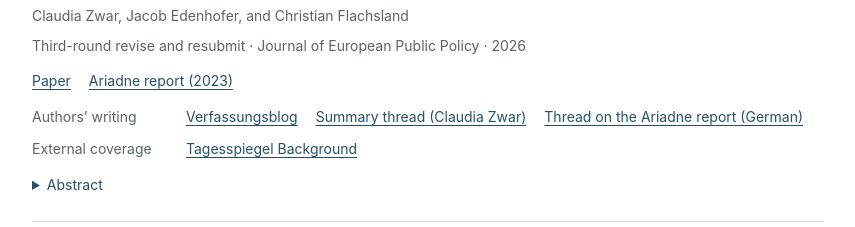
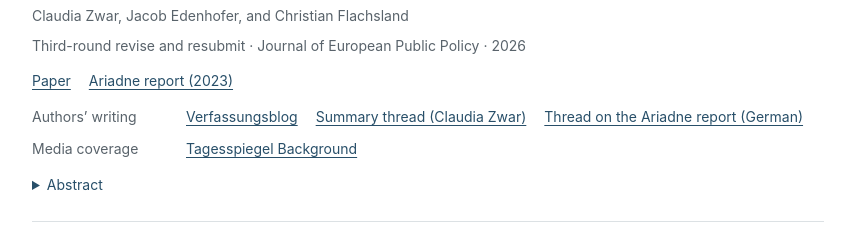
Before and after one commit to jacob-edenhofer/Website, a Next.js app: page /research in a window 1280 px wide. Shown: the part 920-1147 px from the top of the page, without its empty margins (178-1033 px from the left). Built offline with nearby package versions, Linux system fonts and the light colour scheme.

Commit message:
Use Media coverage as the paper link heading

```diff
--- a/app/components/PaperEntry.tsx
+++ b/app/components/PaperEntry.tsx
@@ -12,7 +12,7 @@ export function PaperEntry({ paper }: { paper: ResearchItem }) {
   const researchLinks = paper.links.filter((link) => link.category === "research");
   const commentaryGroups = [
     { category: "authors", title: "Authors’ writing" },
-    { category: "coverage", title: "External coverage" },
+    { category: "coverage", title: "Media coverage" },
   ].map((group) => ({
     ...group,
     links: paper.links.filter((link) => link.category === group.category),
```
